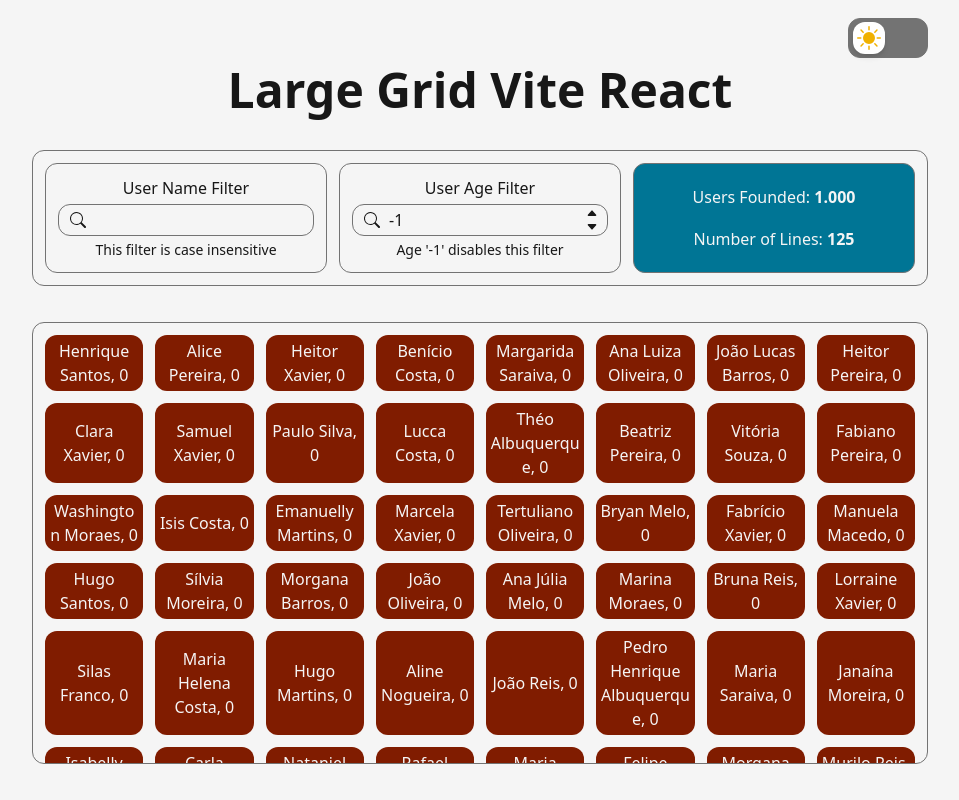
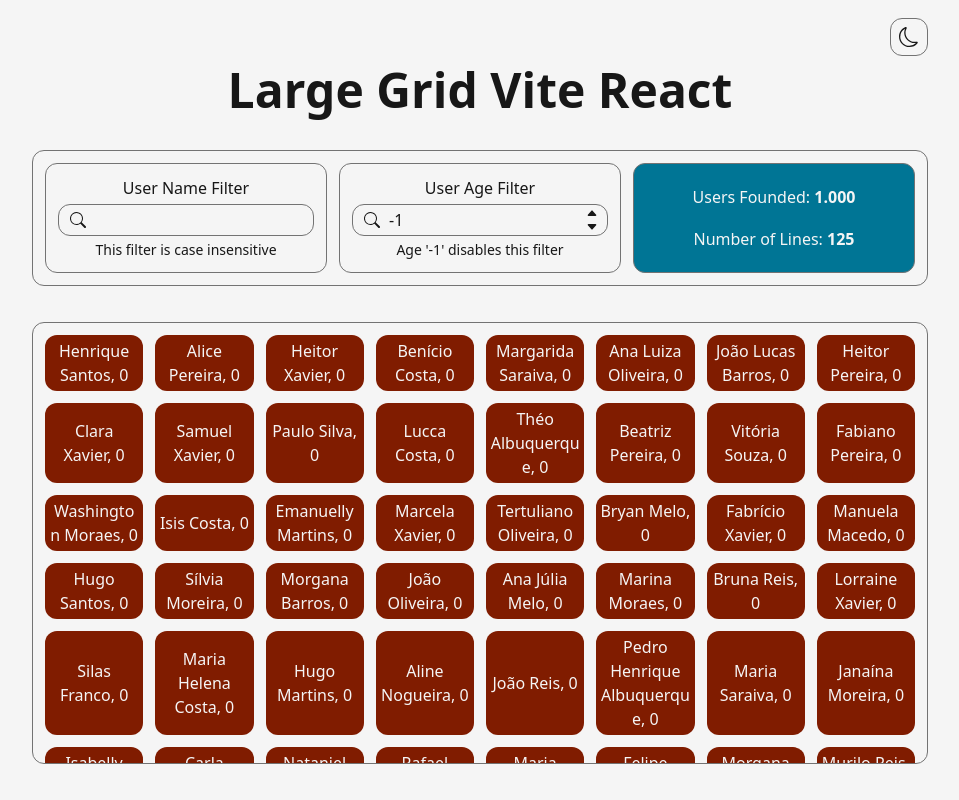
Before and after one commit to marcelo-rispoli-leal/large-grid-react, a React (Vite) app: page / in a window 1280 px wide. Shown: the whole page, without its empty margins (160-1119 px from the left). Built offline with nearby package versions, Linux system fonts and the light colour scheme.

Commit message:
Added ThemeContext

```diff
--- a/package.json
+++ b/package.json
@@ -27,6 +27,7 @@
     "eslint-plugin-react-hooks": "^5.2.0",
     "eslint-plugin-react-refresh": "^0.4.19",
     "globals": "^16.0.0",
+    "ollama": "^0.5.15",
     "prettier": "^3.5.3",
     "prettier-plugin-tailwindcss": "^0.6.11",
     "rollup-plugin-visualizer": "^5.14.0",
--- a/src/components/List.jsx
+++ b/src/components/List.jsx
@@ -13,9 +13,9 @@
 
     const updateMaxHeight = () => {
       const calcMaxHeight =
-        window.innerHeight - container.offsetTop - 36 >= 256
+        window.innerHeight - container.offsetTop - 36 >= 240
           ? window.innerHeight - container.offsetTop - 36
-          : 256;
+          : 240;
       setMaxHeight(calcMaxHeight + "px");
     };
 
@@ -39,7 +39,7 @@
       role="list"
       aria-label="Lista de usuários"
     >
-      <div className="max-3xs:grid-cols-1 3xs:grid-cols-2 2xs:grid-cols-3 xs:grid-cols-4 xm:grid-cols-6 3xl:grid-cols-15 4xl:grid-cols-20 grid gap-3 text-neutral-100 md:grid-cols-5 lg:grid-cols-7 xl:grid-cols-8 2xl:grid-cols-10 transition-all duration-300 ease-in-out">
+      <div className="max-3xs:grid-cols-1 3xs:grid-cols-2 2xs:grid-cols-3 xs:grid-cols-4 xm:grid-cols-6 3xl:grid-cols-15 4xl:grid-cols-20 grid gap-3 text-neutral-100 transition-all duration-300 ease-in-out md:grid-cols-5 lg:grid-cols-7 xl:grid-cols-8 2xl:grid-cols-10">
         {items.map(({ index, name, age, color, lower }) => (
           <Item
             key={index}
--- a/src/components/Toggle.jsx
+++ b/src/components/Toggle.jsx
@@ -1,22 +1,20 @@
-import { BsFillSunFill, BsFillMoonFill } from "react-icons/bs";
-import Theme from "../helpers/Theme";
+import { BsSun, BsMoon } from "react-icons/bs";
+import { useTheme } from "../context/ThemeContext";
 
 export default function Toggle() {
-  const { isDark, toggleTheme } = Theme();
+  const { isDarkTheme, toggleTheme } = useTheme();
 
   return (
     <button
       onClick={toggleTheme}
-      className="b-std flex h-10 w-20 cursor-pointer items-center justify-between rounded-[0.75rem] bg-neutral-500 p-1"
-      aria-label={isDark ? "Mudar para tema claro" : "Mudar para tema escuro"}
+      className="b-std p-2 transition-all duration-300 ease-in-out hover:bg-cyan-700"
+      aria-label={isDarkTheme ? "Mudar para tema claro" : "Mudar para tema escuro"}
     >
-      <div
-        className={`flex h-8 w-8 transform items-center justify-center rounded-[0.75rem] bg-white text-[1.5rem] text-yellow-500 shadow-md transition-transform ${
-          isDark ? "translate-x-10 text-[1.25rem]" : "translate-x-0"
-        } dark:bg-neutral-900 dark:text-neutral-100`}
-      >
-        {isDark ? <BsFillMoonFill /> : <BsFillSunFill />}
-      </div>
+      {isDarkTheme ? (
+        <BsSun className="h-5 w-5 transition-all duration-300 ease-in-out" />
+      ) : (
+        <BsMoon className="h-5 w-5 transition-all duration-300 ease-in-out" />
+      )}
     </button>
   );
 }
--- /dev/null
+++ b/src/context/ThemeContext.jsx
@@ -0,0 +1,39 @@
+import { createContext, useContext, useState, useEffect } from 'react';
+
+const ThemeContext = createContext();
+
+export function ThemeProvider({ children }) {
+  const [isDarkTheme, setIsDarkTheme] = useState(() => {
+    const savedTheme = localStorage.getItem('theme');
+    return savedTheme === 'dark' || (!savedTheme && window.matchMedia('(prefers-color-scheme: dark)').matches);
+  });
+
+  useEffect(() => {
+    const root = window.document.documentElement;
+    if (isDarkTheme) {
+      root.classList.add('dark');
+      localStorage.setItem('theme', 'dark');
+    } else {
+      root.classList.remove('dark');
+      localStorage.setItem('theme', 'light');
+    }
+  }, [isDarkTheme]);
+
+  const toggleTheme = () => {
+    setIsDarkTheme(prev => !prev);
+  };
+
+  return (
+    <ThemeContext.Provider value={{ isDarkTheme, toggleTheme }}>
+      {children}
+    </ThemeContext.Provider>
+  );
+}
+
+export function useTheme() {
+  const context = useContext(ThemeContext);
+  if (context === undefined) {
+    throw new Error('useTheme must be used within a ThemeProvider');
+  }
+  return context;
+}
--- a/src/helpers/Theme.js
+++ /dev/null
@@ -1,27 +0,0 @@
-import { useState, useEffect } from "react";
-
-export default function Theme() {
-  const [isDark, setIsDark] = useState(false);
-
-  // Inicializa o tema com base na classe 'dark' no elemento HTML
-  useEffect(() => {
-    const isDarkMode = document.documentElement.classList.contains("dark");
-    setIsDark(isDarkMode);
-  }, []);
-
-  const toggleTheme = () => {
-    const newIsDark = !isDark;
-    setIsDark(newIsDark);
-
-    // Atualiza a classe no elemento HTML e salva a preferência no localStorage
-    if (newIsDark) {
-      document.documentElement.classList.add("dark");
-      localStorage.theme = "dark";
-    } else {
-      document.documentElement.classList.remove("dark");
-      localStorage.theme = "light";
-    }
-  };
-
-  return { isDark, toggleTheme };
-}
--- a/src/index.css
+++ b/src/index.css
@@ -26,14 +26,6 @@
 
 /* users scrollbar */
 .scrollbar-users-container {
-  &::-webkit-scrollbar-thumb {
-    background-color: var(--color-neutral-100);
-    border-radius: 0.5rem;
-  }
-  @supports (-moz-appearance: none) {
-    scrollbar-width: auto;
-    scrollbar-color: var(--color-neutral-100) transparent;
-  }
   &::-webkit-scrollbar {
     background-color: var(--color-neutral-500);
     border-top-right-radius: 0.75rem;
@@ -41,4 +33,18 @@
     display: block;
     width: 8px;
   }
+  &::-webkit-scrollbar-thumb {
+    background-color: var(--color-neutral-900);
+    border-radius: 0.5rem;
+  }
+  .dark &::-webkit-scrollbar-thumb {
+    background-color: var(--color-neutral-100);
+  }
+  @supports (-moz-appearance: none) {
+    scrollbar-width: auto;
+    scrollbar-color: var(--color-neutral-900) transparent;
+    .dark & {
+      scrollbar-color: var(--color-neutral-100) transparent;
+    }
+  }
 }
--- a/src/index.jsx
+++ b/src/index.jsx
@@ -1,10 +1,13 @@
-import { StrictMode } from 'react';
-import { createRoot } from 'react-dom/client';
-import App from './app/App.jsx';
-import './index.css';
+import { StrictMode } from "react";
+import { createRoot } from "react-dom/client";
+import { ThemeProvider } from "./context/ThemeContext";
+import App from "./app/App.jsx";
+import "./index.css";
 
-createRoot(document.getElementById('root')).render(
+createRoot(document.getElementById("root")).render(
   <StrictMode>
-    <App />
-  </StrictMode>
+    <ThemeProvider>
+      <App />
+    </ThemeProvider>
+  </StrictMode>,
 );
```
Also changed, not shown: 1 other file (tests, documents, lock files or other folders).
